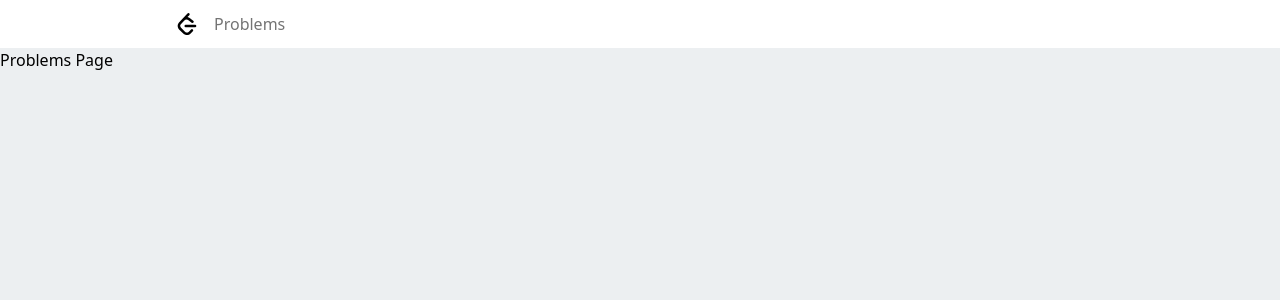
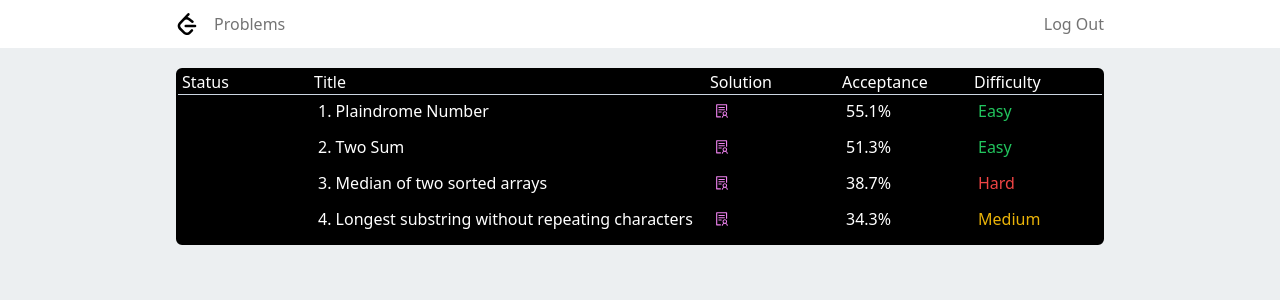
Before and after one commit to arghyajitdas22/leetcode-clone-frontend, a React (Vite) app: page /questions in a window 1280 px wide. Shown: the top 300 px of the page. Built offline with nearby package versions, Linux system fonts and the light colour scheme.

Commit message:
setup the whole routing onclick

```diff
--- a/src/components/Auth Cards/BlueBtn.jsx
+++ b/src/components/Auth Cards/BlueBtn.jsx
@@ -1,8 +1,11 @@
 import React from "react";
 
-const BlueBtn = ({ text }) => {
+const BlueBtn = ({ text, handleClick }) => {
   return (
-    <button className="h-10 w-full rounded-sm bg-gradient-to-r from-[#546e7a] to-[#37474f] text-center text-white font-light hover:opacity-50 transition-colors duration-700">
+    <button
+      onClick={handleClick}
+      className="h-10 w-full rounded-sm bg-gradient-to-r from-[#546e7a] to-[#37474f] text-center text-white font-light hover:opacity-50 transition-colors duration-700"
+    >
       {text}
     </button>
   );
--- a/src/components/Auth Cards/LoginUserCard.jsx
+++ b/src/components/Auth Cards/LoginUserCard.jsx
@@ -1,8 +1,11 @@
 import React from "react";
 import InputBox from "./InputBox";
 import BlueBtn from "./BlueBtn";
+import { useNavigate } from "react-router-dom";
 
 const LoginUserCard = ({ handleClick }) => {
+  const navigate = useNavigate();
+
   const InputBoxArray = [
     {
       type: "email",
@@ -14,6 +17,10 @@ const LoginUserCard = ({ handleClick }) => {
     },
   ];
 
+  const onSubmit = () => {
+    navigate("/questions");
+  };
+
   return (
     <div className="flex flex-col space-y-5">
       {InputBoxArray.map((item) => (
@@ -23,7 +30,7 @@ const LoginUserCard = ({ handleClick }) => {
           key={item.placeholder}
         />
       ))}
-      <BlueBtn text={"Log In"} />
+      <BlueBtn text={"Log In"} handleClick={onSubmit} />
       <p className="w-full flex items-center justify-between text-[#546e7a] text-[14px] font-light">
         <span className="">Forgot password?</span>
         <span onClick={handleClick} className="cursor-pointer">
--- a/src/components/Auth Cards/RegisterUserCard.jsx
+++ b/src/components/Auth Cards/RegisterUserCard.jsx
@@ -1,8 +1,11 @@
 import React from "react";
 import InputBox from "./InputBox";
 import BlueBtn from "./BlueBtn";
+import { useNavigate } from "react-router-dom";
 
 const RegisterUserCard = ({ handleClick }) => {
+  const navigate = useNavigate();
+
   const InputBoxArray = [
     {
       type: "text",
@@ -18,6 +21,10 @@ const RegisterUserCard = ({ handleClick }) => {
     },
   ];
 
+  const onSubmit = () => {
+    navigate("/questions");
+  };
+
   return (
     <div className="flex flex-col space-y-5">
       {InputBoxArray.map((item) => (
@@ -27,7 +34,7 @@ const RegisterUserCard = ({ handleClick }) => {
           key={item.placeholder}
         />
       ))}
-      <BlueBtn text={"Sign Up"} />
+      <BlueBtn text={"Sign Up"} handleClick={onSubmit} />
       <p className="w-full flex items-center justify-between text-[#546e7a] text-[14px] font-light">
         <span className="">Alredy have an account?</span>
         <span onClick={handleClick} className="cursor-pointer">
--- a/src/components/Header/Header.jsx
+++ b/src/components/Header/Header.jsx
@@ -1,12 +1,15 @@
 import React from "react";
 import { SiLeetcode } from "react-icons/si";
 
-const Header = () => {
+const Header = ({ isLoggedIn }) => {
   return (
-    <div className="bg-[#fff] h-12 w-full px-44 flex items-center space-x-4">
+    <div className="bg-[#fff] h-12 w-full px-44 flex items-center justify-between">
       {/* leetcode svg problems and login/register or signout */}
-      <SiLeetcode size={22} />
-      <span className="text-[rgba(0,0,0,.55)]">Problems</span>
+      <div className="flex items-center space-x-4">
+        <SiLeetcode size={22} />
+        <span className="text-[rgba(0,0,0,.55)]">Problems</span>
+      </div>
+      {isLoggedIn && <span className="text-[rgba(0,0,0,.55)]">Log Out</span>}
     </div>
   );
 };
--- a/src/components/Pages/AllProblemsPage.jsx
+++ b/src/components/Pages/AllProblemsPage.jsx
@@ -1,10 +1,43 @@
 import React from "react";
+import Row from "../Problems Table/Row";
+
+import { useLoaderData, useNavigate } from "react-router-dom";
 
 const ProblemsPage = () => {
+  const problemsArray = useLoaderData();
+  const navigate = useNavigate();
+
+  const handleClick = (id) => {
+    navigate(`/questions/${id}`);
+  };
+
   return (
-    <div>
-      Problems Page
-      {/* will display problems */}
+    <div className="my-5 mx-44 border-2 border-black rounded-md grid grid-cols-7 bg-black">
+      <div className="bg-black pl-1 text-white col-span-1 mb-1 border-b border-slate-300">
+        Status
+      </div>
+      <div className="bg-black pl-1 text-white col-span-3 mb-1 border-b border-slate-300">
+        Title
+      </div>
+      <div className="bg-black pl-1 text-white col-span-1 mb-1 border-b border-slate-300">
+        Solution
+      </div>
+      <div className="bg-black pl-1 text-white col-span-1 mb-1 border-b border-slate-300">
+        Acceptance
+      </div>
+      <div className="bg-black pl-1 text-white col-span-1 mb-1 border-b border-slate-300">
+        Difficulty
+      </div>
+      {problemsArray.map((item, index) => (
+        <Row
+          obj={item}
+          key={index}
+          index={index}
+          handleClick={() => {
+            handleClick(item._id);
+          }}
+        />
+      ))}
     </div>
   );
 };
--- a/src/components/Pages/AuthPage.jsx
+++ b/src/components/Pages/AuthPage.jsx
@@ -13,7 +13,7 @@ const AuthPage = () => {
 
   return (
     <div className="min-h-[100vh] w-full max-w-[100vw] bg-[#ECEFF1]">
-      <Header />
+      <Header isLoggedIn={false} />
       <AuthLayout>
         {toogleAuth ? (
           <RegisterUserCard handleClick={handleClick} />
--- a/src/components/Pages/ProblemsPageLayout.jsx
+++ b/src/components/Pages/ProblemsPageLayout.jsx
@@ -5,7 +5,7 @@ import { Outlet } from "react-router-dom";
 const ProblemsPageLayout = () => {
   return (
     <div className="min-h-[100vh] w-full max-w-[100vw] bg-[#ECEFF1]">
-      <Header />
+      <Header isLoggedIn={true} />
       <Outlet />
     </div>
   );
--- a/src/components/Pages/SingleQuestionPage.jsx
+++ b/src/components/Pages/SingleQuestionPage.jsx
@@ -1,12 +1,10 @@
 import React from "react";
+import { useLoaderData } from "react-router-dom";
 
 const SingleQuestionPage = () => {
-  return (
-    <div>
-      single Question Page
-      {/* single question */}
-    </div>
-  );
+  const problem = useLoaderData();
+
+  return <div>{problem.Title}</div>;
 };
 
 export default SingleQuestionPage;
--- /dev/null
+++ b/src/components/Problems Table/Row.jsx
@@ -0,0 +1,50 @@
+import React from "react";
+
+const Row = ({ obj, index, handleClick }) => {
+  const textColor = () => {
+    if (obj.Difficulty === "Easy") {
+      return "text-green-500";
+    } else if (obj.Difficulty === "Medium") {
+      return "text-yellow-500";
+    } else if (obj.Difficulty === "Hard") {
+      return "text-red-500";
+    }
+  };
+
+  return (
+    <>
+      <div
+        className="bg-black pl-2 text-white cursor-pointer mb-3 col-span-1"
+        onClick={handleClick}
+      >
+        {obj.Status}
+      </div>
+      <div
+        className="bg-black pl-2 text-white cursor-pointer mb-3 col-span-3 whitespace-nowrap truncate"
+        onClick={handleClick}
+      >
+        {index + 1}. {obj.Title}
+      </div>
+      <div
+        className="bg-black pl-2 text-white cursor-pointer mb-3 col-span-1 flex items-center"
+        onClick={handleClick}
+      >
+        {obj.Solution}
+      </div>
+      <div
+        className="bg-black pl-2 text-white cursor-pointer mb-3 col-span-1"
+        onClick={handleClick}
+      >
+        {obj.Acceptance}%
+      </div>
+      <div
+        className={`bg-black pl-2 cursor-pointer mb-3 col-span-1 ${textColor()} `}
+        onClick={handleClick}
+      >
+        {obj.Difficulty}
+      </div>
+    </>
+  );
+};
+
+export default Row;
--- a/src/main.jsx
+++ b/src/main.jsx
@@ -6,6 +6,43 @@ import AuthPage from "./components/Pages/AuthPage.jsx";
 import AllProblemsPage from "./components/Pages/AllProblemsPage.jsx";
 import SingleQuestionPage from "./components/Pages/SingleQuestionPage.jsx";
 import ProblemsPageLayout from "./components/Pages/ProblemsPageLayout.jsx";
+
+import { AiOutlineSolution } from "react-icons/ai";
+
+const problemsArray = [
+  {
+    Status: "",
+    Title: "Plaindrome Number",
+    Solution: <AiOutlineSolution color="violet" />,
+    Acceptance: 55.1,
+    Difficulty: "Easy",
+    _id: 1,
+  },
+  {
+    Status: "",
+    Title: "Two Sum",
+    Solution: <AiOutlineSolution color="violet" />,
+    Acceptance: 51.3,
+    Difficulty: "Easy",
+    _id: 2,
+  },
+  {
+    Status: "",
+    Title: "Median of two sorted arrays",
+    Solution: <AiOutlineSolution color="violet" />,
+    Acceptance: 38.7,
+    Difficulty: "Hard",
+    _id: 3,
+  },
+  {
+    Status: "",
+    Title: "Longest substring without repeating characters",
+    Solution: <AiOutlineSolution color="violet" />,
+    Acceptance: 34.3,
+    Difficulty: "Medium",
+    _id: 4,
+  },
+];
 
 const router = createBrowserRouter([
   {
@@ -19,10 +56,17 @@ const router = createBrowserRouter([
       {
         path: "",
         element: <AllProblemsPage />,
+        loader: () => {
+          return problemsArray;
+        },
       },
       {
         path: ":id",
         element: <SingleQuestionPage />,
+        loader: ({ params }) => {
+          console.log(problemsArray[params.id - 1]);
+          return problemsArray[params.id - 1];
+        },
       },
     ],
   },
```
